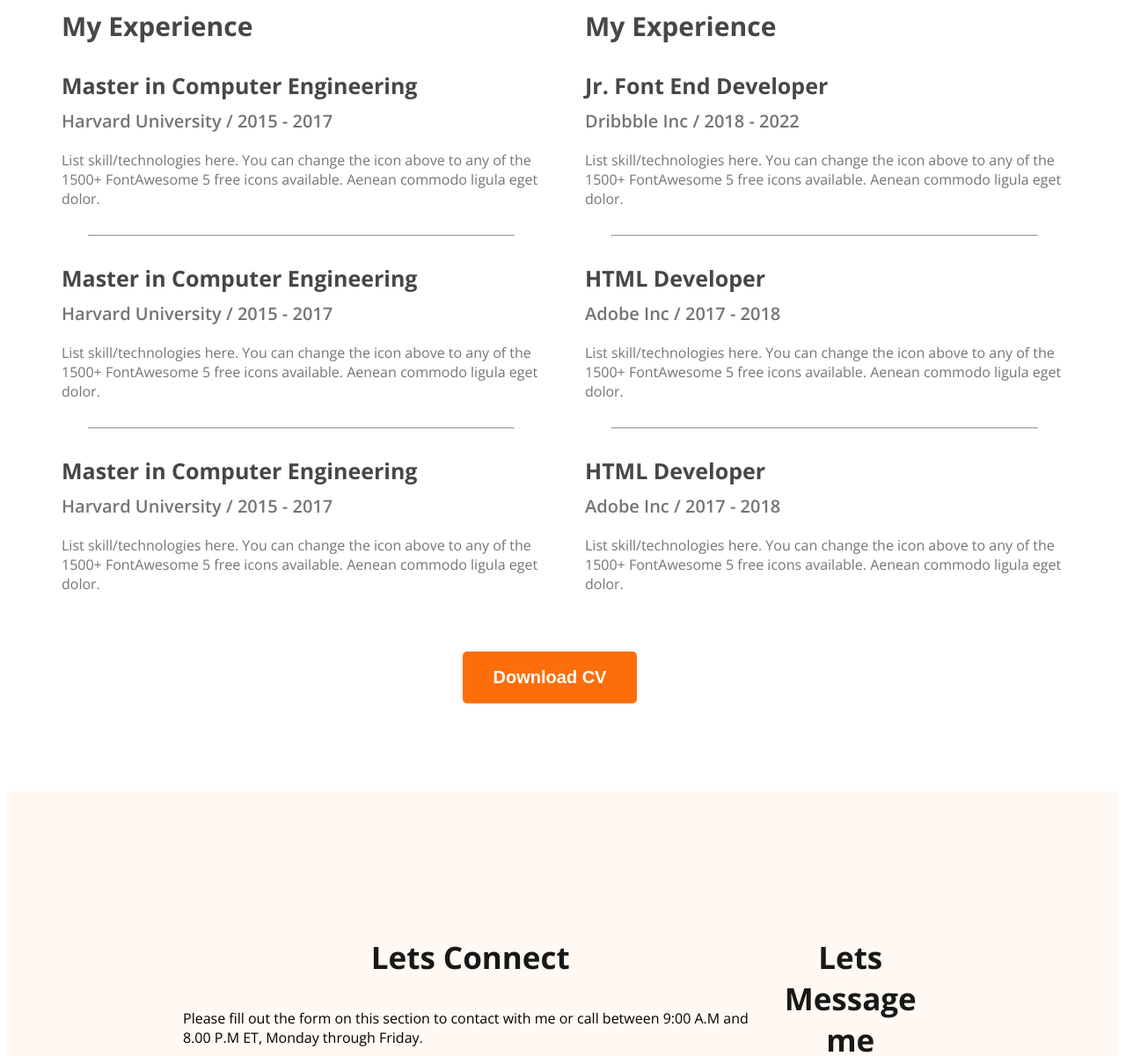
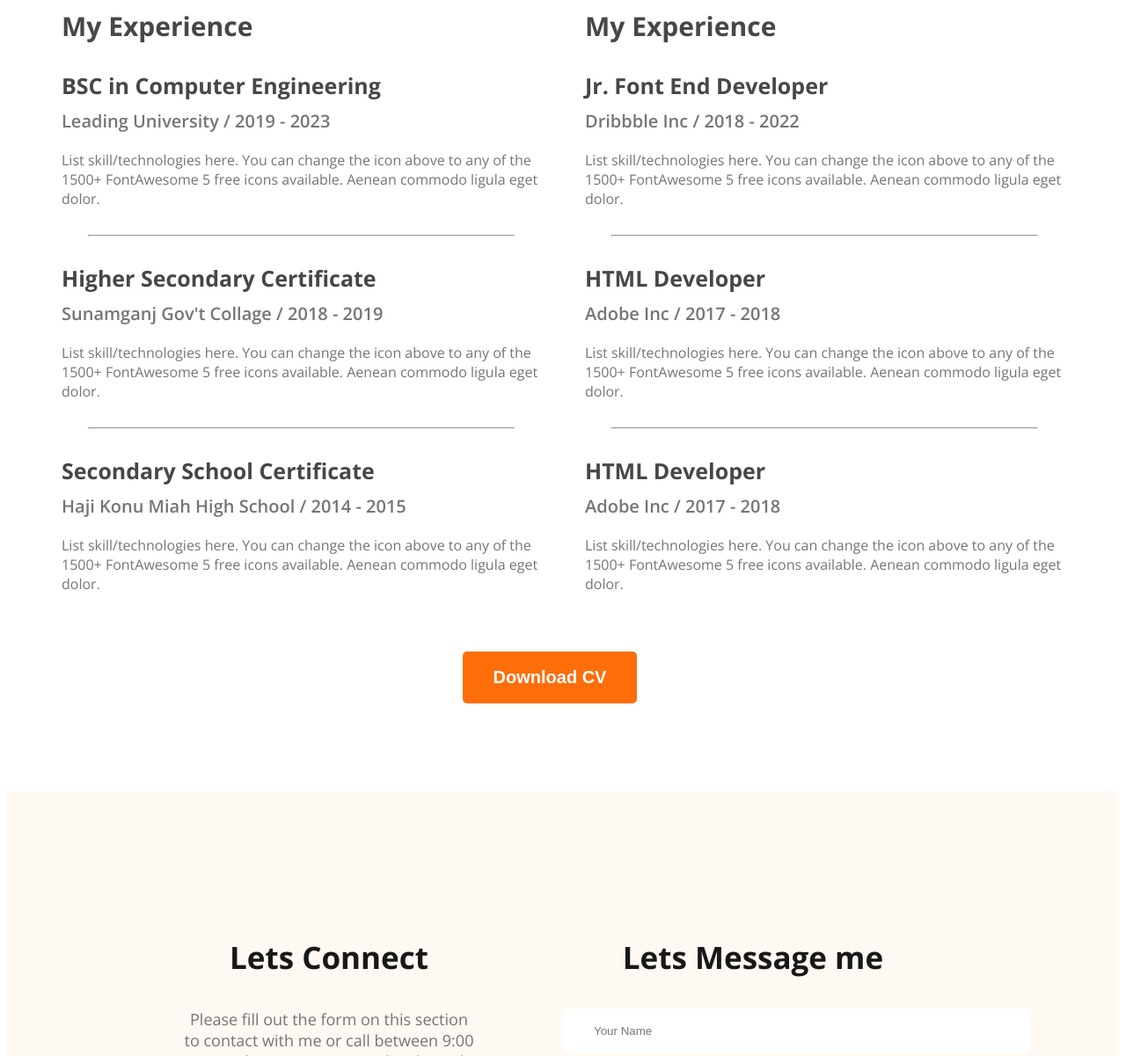
Before and after one commit to MHOPI98/developer-portfolio, a plain HTML site: page index.html in a window 1280 px wide. Shown: the part 2430-3631 px from the top of the page at 88% size. Drawn offline with nearby package versions, Linux system fonts and the light colour scheme.

Commit message:
finished footer information

```diff
--- a/index.html
+++ b/index.html
@@ -108,24 +108,24 @@
                 <div class="resume-col">
                     <h3 class="resume-title">My Experience</h3>
                     <div class="resume-item">
-                        <h2 class="resume-institute">Master in Computer Engineering</h2>
-                        <h3 class="resume-prog">Harvard University / 2015 - 2017</h3>
+                        <h2 class="resume-institute">BSC in Computer Engineering</h2>
+                        <h3 class="resume-prog">Leading University / 2019 - 2023</h3>
                         <p class="resume-desc">List skill/technologies here. You can change the icon above
                             to any of the 1500+ FontAwesome 5 free icons available. Aenean commodo ligula eget dolor.
                         </p>
                     </div>
                     <hr>
                     <div class="resume-item">
-                        <h2 class="resume-institute">Master in Computer Engineering</h2>
-                        <h3 class="resume-prog">Harvard University / 2015 - 2017</h3>
+                        <h2 class="resume-institute">Higher Secondary Certificate </h2>
+                        <h3 class="resume-prog">Sunamganj Gov't Collage / 2018 - 2019</h3>
                         <p class="resume-desc">List skill/technologies here. You can change the icon above
                             to any of the 1500+ FontAwesome 5 free icons available. Aenean commodo ligula eget dolor.
                         </p>
                     </div>
                     <hr>
                     <div class="resume-item">
-                        <h2 class="resume-institute">Master in Computer Engineering</h2>
-                        <h3 class="resume-prog">Harvard University / 2015 - 2017</h3>
+                        <h2 class="resume-institute">Secondary School Certificate</h2>
+                        <h3 class="resume-prog">Haji Konu Miah High School / 2014 - 2015</h3>
                         <p class="resume-desc">List skill/technologies here. You can change the icon above
                             to any of the 1500+ FontAwesome 5 free icons available. Aenean commodo ligula eget dolor.
                         </p>
@@ -170,7 +170,7 @@
     <footer>
         <div class="footer-col">
             <h3 class="section-title">Lets Connect</h3>
-            <p class="section-desc">
+            <p class="section-content">
                 Please fill out the form on this section to contact with me or call between 9:00 A.M and 8.00 P.M ET,
                 Monday through Friday.
             </p>
@@ -182,6 +182,12 @@
         </div>
         <div class="footer-col">
             <h3 class="section-title">Lets Message me</h3>
+            <form class="contact" action="">
+                <input type="text" placeholder="Your Name">
+                <input type="email" name="" placeholder="Your Email" id="">
+                <textarea placeholder="Message" name="" id="" cols="30" rows="10"></textarea>
+                <input  class="btn-p" type="submit" value="submit">
+            </form>
         </div>
     </footer>
 </body>
--- a/style/index.css
+++ b/style/index.css
@@ -218,27 +218,54 @@ main section {
     color: #474747;
     font-size: 25px;
     font-weight: 700;
-    margin-bottom: 10px ;
+    margin-bottom: 10px;
 }
 
 .resume-prog {
-    color:  #757575;
+    color: #757575;
     font-size: 20px;
     font-weight: 600;
     margin-top: 0px;
     margin-bottom: 20px;
 }
-.resume-container hr{
+
+.resume-container hr {
     margin: 30px;
 }
-.download-cv
-{
+
+.download-cv {
     text-align: center;
     margin-top: 50px;
 }
-footer{
+
+footer {
     display: flex;
-    background:  #FFF8F3;
+    gap: 100px;
+    background: #FFF8F3;
     padding: 130px 200px;
     margin-top: 100px;
 }
+
+.footer-col {
+    width: 50%;
+
+
+}
+
+.contact input[type="text"],
+.contact input[type="email"],
+textarea {
+    display: block;
+    margin-bottom: 25px;
+    padding: 18px 35px;
+    color: #757575;
+    border-radius: 5px;
+    background: #FFF;
+    border: 0;
+    width: 461px;
+
+}
+
+.social-icon a {
+    margin-right: 25px;
+}
```
